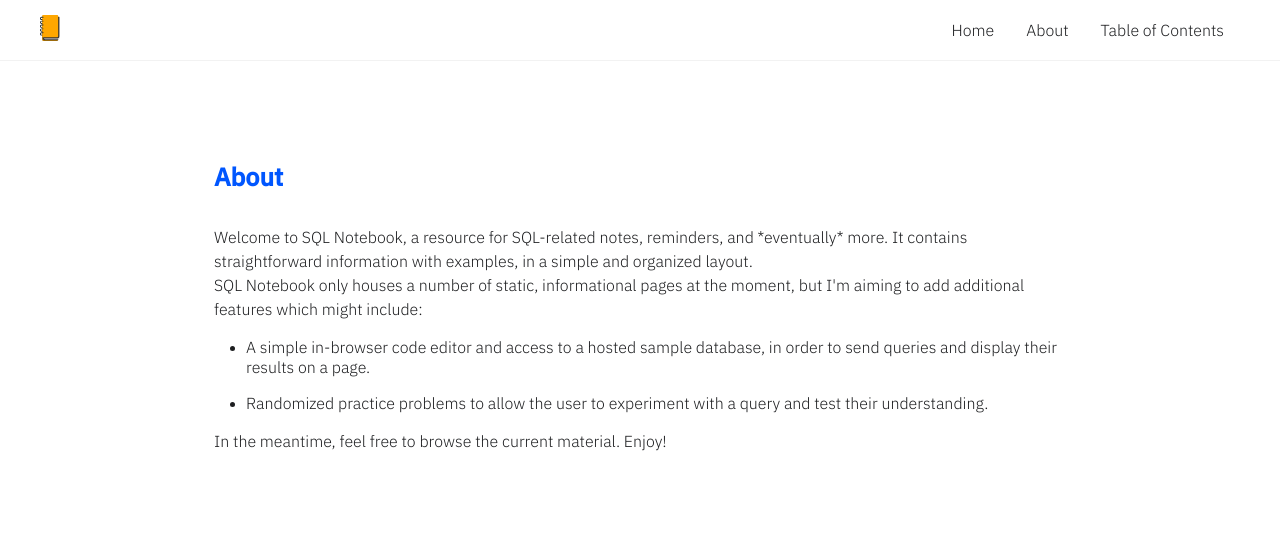
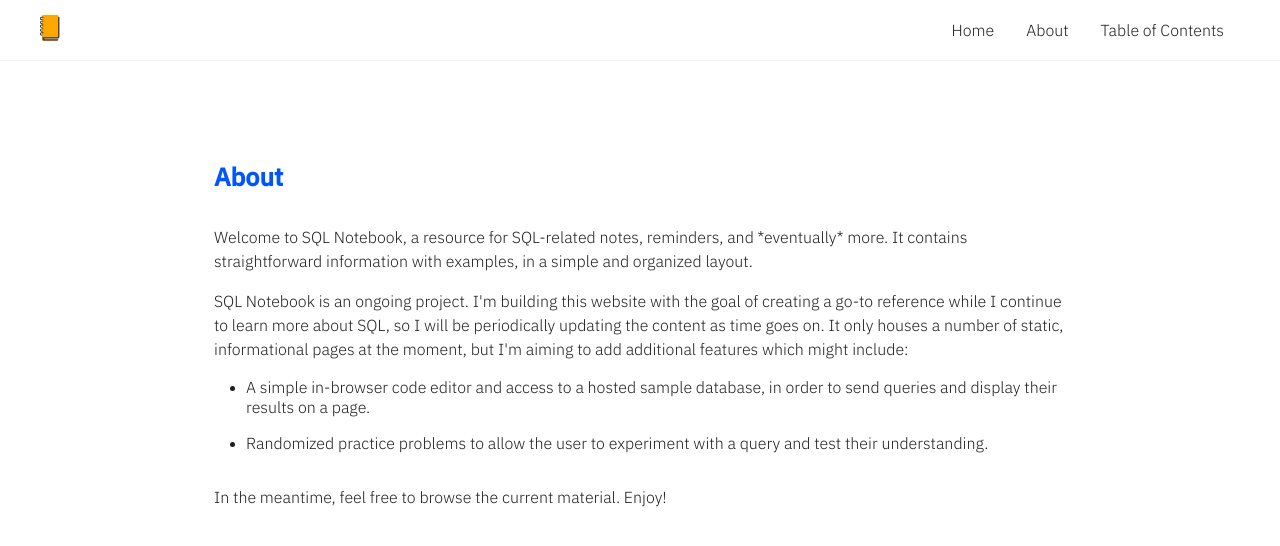
Before and after one commit to agviray/sql-notebook, a React (Create React App) app: page /about in a window 1280 px wide. Shown: the top 546 px of the page. Built offline with nearby package versions, Linux system fonts and the light colour scheme.

Commit message:
Update About, TableOfContents, and CreateTable content and styles

```diff
--- a/src/components/pages/About.js
+++ b/src/components/pages/About.js
@@ -15,9 +15,12 @@
               information with examples, in a simple and organized layout.
             </p>
             <p>
-              SQL Notebook only houses a number of static, informational pages
-              at the moment, but I'm aiming to add additional features which
-              might include:
+              SQL Notebook is an ongoing project. I'm building this website with
+              the goal of creating a go-to reference while I continue to learn
+              more about SQL, so I will be periodically updating the content as
+              time goes on. It only houses a number of static, informational
+              pages at the moment, but I'm aiming to add additional features
+              which might include:
             </p>
             <div className="listContainer">
               <ul>
--- a/src/components/pages/CreateTable.js
+++ b/src/components/pages/CreateTable.js
@@ -32,7 +32,7 @@
                 Returns a table called, "cities", and will look something like:
               </p>
               <div className="tableContainer">
-                <h4>Table: countries</h4>
+                <h4>Table: cities</h4>
                 <table>
                   <tbody>
                     <tr>
--- a/src/sass/main.css
+++ b/src/sass/main.css
@@ -262,6 +262,9 @@
   }
 }
 
+.about p:not(:nth-of-type(1)) {
+  padding-top: 1rem;
+}
 .about .listContainer {
   padding-top: 1rem;
   padding-bottom: 1rem;
@@ -818,14 +821,11 @@
 .tableOfContents ul li > span {
   font-family: "IBM Plex Sans Light", Arial, Helvetica, sans-serif;
 }
-.tableOfContents ul li:hover {
-  color: rgb(0, 86, 254);
-}
-.tableOfContents ul li:hover span {
-  color: rgb(0, 86, 254);
-}
 .tableOfContents ul li span {
   font-family: "IBM Plex Sans Light", Arial, Helvetica, sans-serif;
+}
+.tableOfContents ul li span:hover {
+  color: rgb(0, 86, 254);
 }
 
 .update h3 {
--- a/src/sass/pages/_about.scss
+++ b/src/sass/pages/_about.scss
@@ -1,4 +1,5 @@
 .about {
+  @include generalParagraph;
   .listContainer {
     padding-top: 1rem;
     padding-bottom: 1rem;
```
Also changed, not shown: src/sass/pages/_table-of-contents.scss (+3 -6 lines), 1 other file (tests, documents, lock files or other folders).
